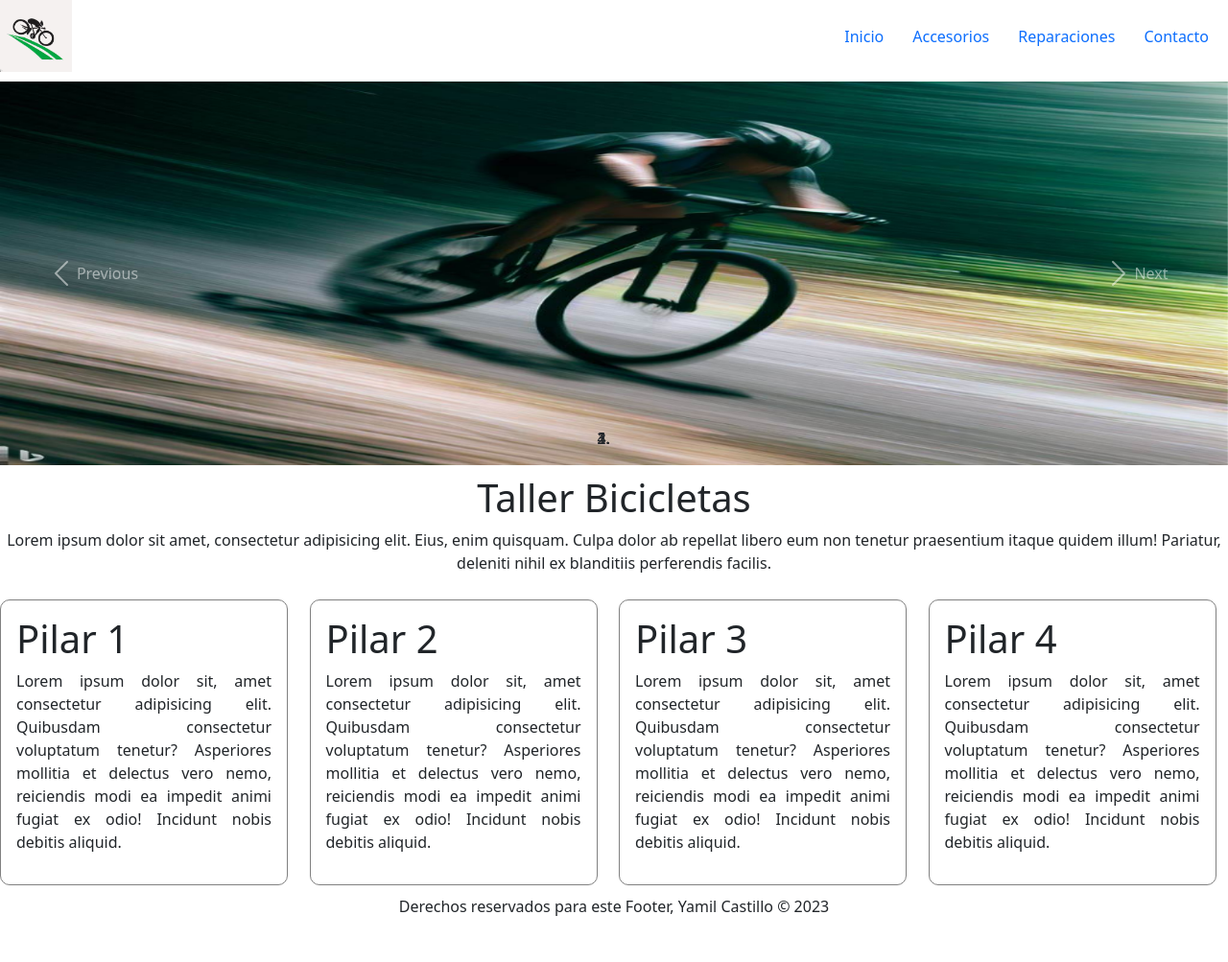
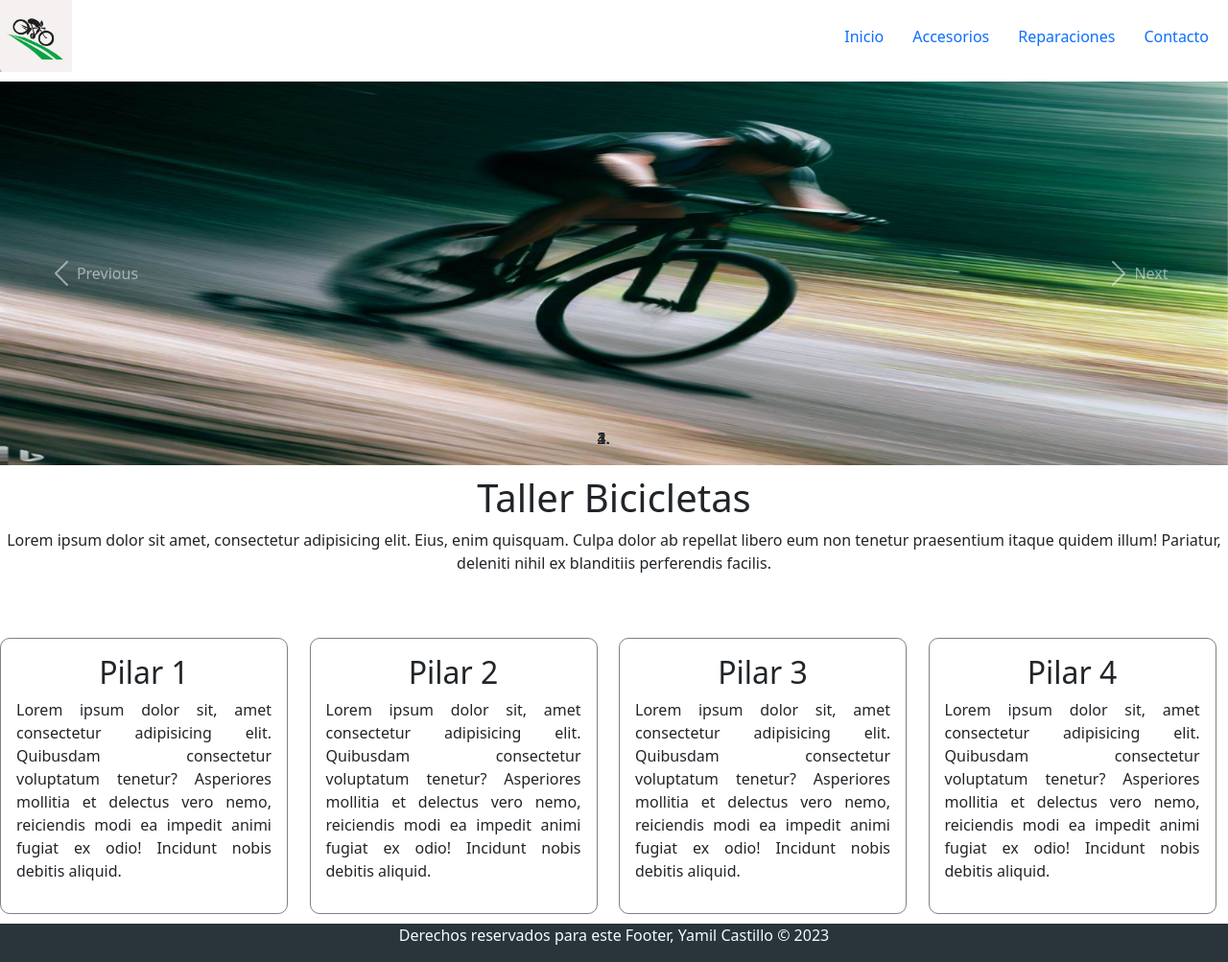
Before and after one commit to YACSCH/Usach_Tarea3, a plain HTML site: page index.html in a window 1280 px wide. Shown: the whole page at 96% size. Before the commit the page ends 973 px from the top, so only its background shows below. Drawn offline with nearby package versions, Linux system fonts and the light colour scheme.

Commit message:
creacion de carpeta y compilacion de sass

```diff
--- a/assets/scss/main.scss
+++ b/assets/scss/main.scss
@@ -1 +1,108 @@
-$fontFamily :'Franklin Gothic Medium', 'Arial Narrow', Arial, sans-serif;
+* {
+    margin: 0px;
+    padding: 0px;
+    box-sizing: border-box;
+}
+
+.contenedor{
+    display: grid;
+    grid-template-columns: 1fr;
+    grid-template-rows: repeat(8, auto); ;
+    gap:10px;
+    grid-template-areas:
+    "header"
+    "slider"
+    "titulos"
+    "pilar1"
+    "pilar2"
+    "pilar3"
+    "pilar4"
+    "footer";
+}
+header {
+    grid-area: header;
+    display: flex;
+    justify-content: space-between;
+    align-items: center;
+}
+nav {
+    grid-area: nav;
+    display: flex;
+}
+nav a {
+    margin-right: 10px;
+}
+img {
+    border:0px;
+    padding: 0px;
+}
+a{
+    padding: 10px;
+    text-decoration: none;
+}
+.slider{
+    grid-area: slider;
+}
+.titulos {
+    grid-area:titulos;
+    text-align: center;
+    justify-content: center;
+    width:auto;
+    height: 10rem;
+
+}
+article  {
+    max-width: 300px;
+    border:1px solid gray;
+    border-radius: 10px;
+    padding: 1rem;
+    text-align: justify;
+ }
+ article h2{
+    text-align: center;
+ }
+ .pilar1 {
+    grid-area: pilar1;
+}
+.pilar2 {
+    grid-area: pilar2;
+}
+.pilar3 {
+    grid-area: pilar3;
+}
+.pilar4 {
+    grid-area: pilar4;
+}
+footer {
+    grid-area: footer;
+    text-align: center;
+    background-color: #29353b;
+    color: azure;
+}
+ @media screen and (min-width:550px){
+    .contenedor {
+        grid-template-columns: repeat(2,1fr) ;
+        grid-template-rows: repeat(6,auto);
+        gap:10px;
+        grid-template-areas:
+        "header header"
+        "slider slider"
+        "titulos titulos"
+        "pilar1 pilar2"
+        "pilar3 pilar4"
+        "footer footer";
+    }
+}
+@media screen and (min-width:900px){
+    .contenedor {
+        grid-template-columns: repeat(4,1fr) ;
+        grid-template-rows: repeat(5,auto);
+        gap:10px;
+        grid-template-areas:
+        "header header header header"
+        "slider slider slider slider"
+        "titulos titulos titulos titulos"
+        "pilar1 pilar2 pilar3 pilar4"
+        "footer footer footer footer";
+    }
+}
--- a/index.html
+++ b/index.html
@@ -58,19 +58,19 @@
         <p>Lorem ipsum dolor sit amet, consectetur adipisicing elit. Eius, enim quisquam. Culpa dolor ab repellat libero eum non tenetur praesentium itaque quidem illum! Pariatur, deleniti nihil ex blanditiis perferendis facilis.</p>
       </section>
       <article class="pilar1">
-        <h1>Pilar 1</h1>
+        <h2>Pilar 1</h2>
         <p>Lorem ipsum dolor sit, amet consectetur adipisicing elit. Quibusdam consectetur voluptatum tenetur? Asperiores mollitia et delectus vero nemo, reiciendis modi ea impedit animi fugiat ex odio! Incidunt nobis debitis aliquid.</p>
       </article>
       <article class="pilar2">
-        <h1>Pilar 2</h1>
+        <h2>Pilar 2</h2>
         <p>Lorem ipsum dolor sit, amet consectetur adipisicing elit. Quibusdam consectetur voluptatum tenetur? Asperiores mollitia et delectus vero nemo, reiciendis modi ea impedit animi fugiat ex odio! Incidunt nobis debitis aliquid.</p>
       </article>
       <article class="pilar3">
-        <h1>Pilar 3</h1>
+        <h2>Pilar 3</h2>
         <p>Lorem ipsum dolor sit, amet consectetur adipisicing elit. Quibusdam consectetur voluptatum tenetur? Asperiores mollitia et delectus vero nemo, reiciendis modi ea impedit animi fugiat ex odio! Incidunt nobis debitis aliquid.</p>
       </article>
       <article class="pilar4">
-        <h1>Pilar 4</h1>
+        <h2>Pilar 4</h2>
         <p>Lorem ipsum dolor sit, amet consectetur adipisicing elit. Quibusdam consectetur voluptatum tenetur? Asperiores mollitia et delectus vero nemo, reiciendis modi ea impedit animi fugiat ex odio! Incidunt nobis debitis aliquid.</p>
       </article>
       <footer>
```
Also changed, not shown: assets/css/style.css, 1 other file.
